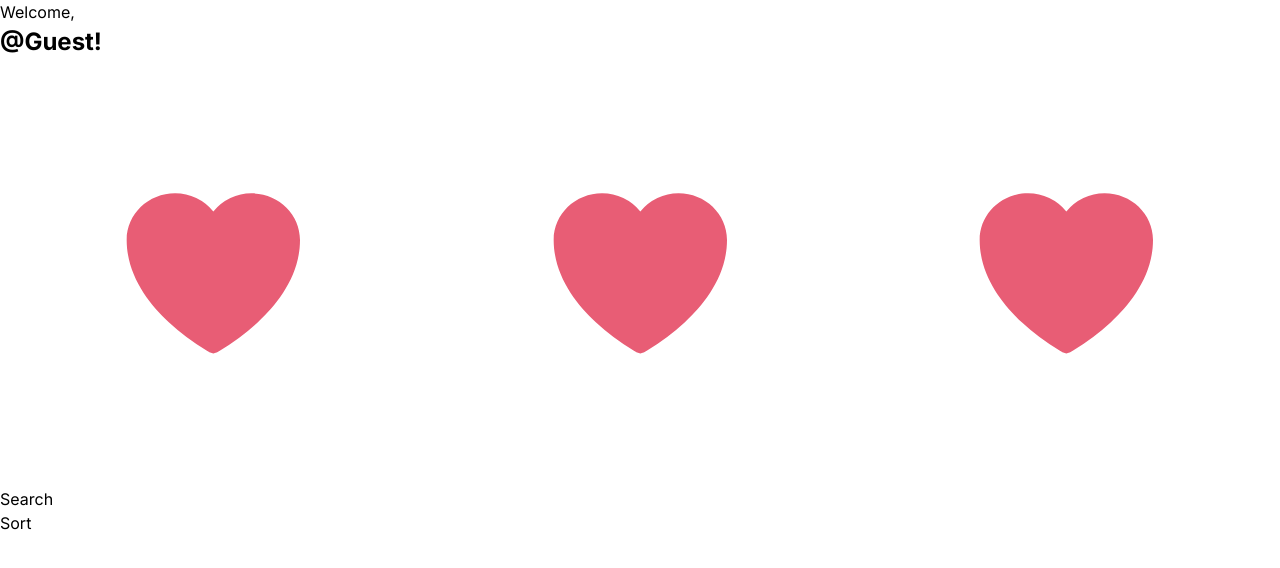
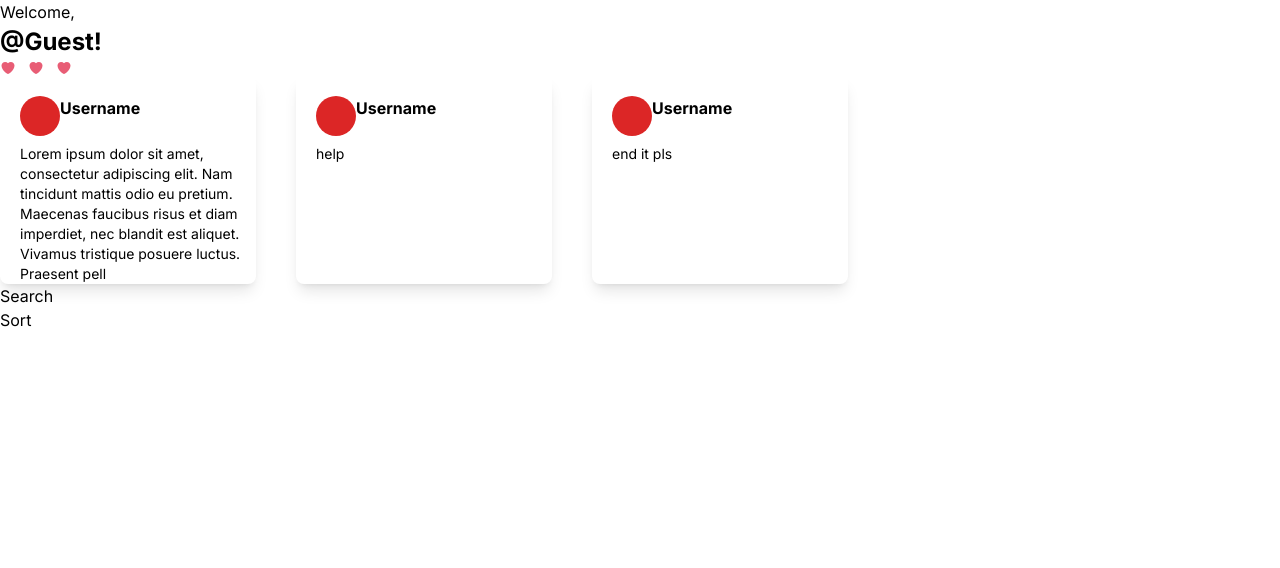
Before and after one commit to csesoc/trainee-3-23t2, a Next.js app in the folder frontend/: page / in a window 1280 px wide. Shown: the top 568 px of the page. Built offline with nearby package versions, Linux system fonts and the light colour scheme.

Commit message:
attempted to make the postcards and the divider

```diff
--- a/frontend/src/app/page.tsx
+++ b/frontend/src/app/page.tsx
@@ -1,5 +1,6 @@
 // import Image from "next/image";
 import Divider from "@/components/heartDivider"
+import PostCard from "@/components/defaultPostCard"
 
 
 // export is the dunction that makes it to the website?
@@ -13,6 +14,11 @@ export default function Home() {
       <div>
         <Divider />
       </div>
+      <div className="flex flex-row space-x-10">
+        <PostCard msg="Lorem ipsum dolor sit amet, consectetur adipiscing elit. Nam tincidunt mattis odio eu pretium. Maecenas faucibus risus et diam imperdiet, nec blandit est aliquet. Vivamus tristique posuere luctus. Praesent pellentesque sapien eros, eu sodales erat elementum in." />
+        <PostCard msg="help" />
+        <PostCard msg="end it pls" />
+      </div>
       <div className="Search bar">
         <p>Search</p>
       </div>
--- /dev/null
+++ b/frontend/src/components/defaultPostCard.tsx
@@ -0,0 +1,26 @@
+
+type PostCardProps = {
+    msg: string
+}
+
+const PostCard: React.FC<PostCardProps> = (props: PostCardProps) => {
+    if (props.msg.length > 210) {
+        var shorten_msg = props.msg.slice(0, 210);
+    } else {
+        var shorten_msg = props.msg
+    }
+
+    return (
+        <div className= "w-1/5 h-52 shadow-lg rounded-lg">
+            <div className="flex flex-col">
+                <div className="flex flex-row relative top-5 left-5">
+                    <div className="w-10 h-10 bg-red-600 rounded-full"></div>
+                    <strong>Username</strong>
+                </div>
+                <p className="relative top-7 left-5 text-sm">{shorten_msg}</p>
+            </div>
+        </div>
+    );
+};
+
+export default PostCard;
--- a/frontend/src/components/heartDivider.tsx
+++ b/frontend/src/components/heartDivider.tsx
@@ -2,11 +2,12 @@ import { HeartIcon } from "@heroicons/react/24/solid"
 
 export default function Divider() {
     return (
-        <div className="flex justify-startt">
-            <HeartIcon className="text-ll-dark-pink scale-50"/>
-            <HeartIcon className="text-ll-dark-pink scale-50"/>
-            <HeartIcon className="text-ll-dark-pink scale-50"/>
-            <div className="border-t border-gray-300 my-4"></div>
+        <div className="flex flex-row h-4 space-x-3">
+            <HeartIcon className="text-ll-dark-pink"/>
+            <HeartIcon className="text-ll-dark-pink"/>
+            <HeartIcon className="text-ll-dark-pink"/>
+            {/* <div className="border-t border-gray-300 my-4"></div> */}
+            <hr className="w-11/12 h-0.5 border-0 rounded md:my-1.5 dark:bg-gray-700"/>
         </div>
     );
 };
```
